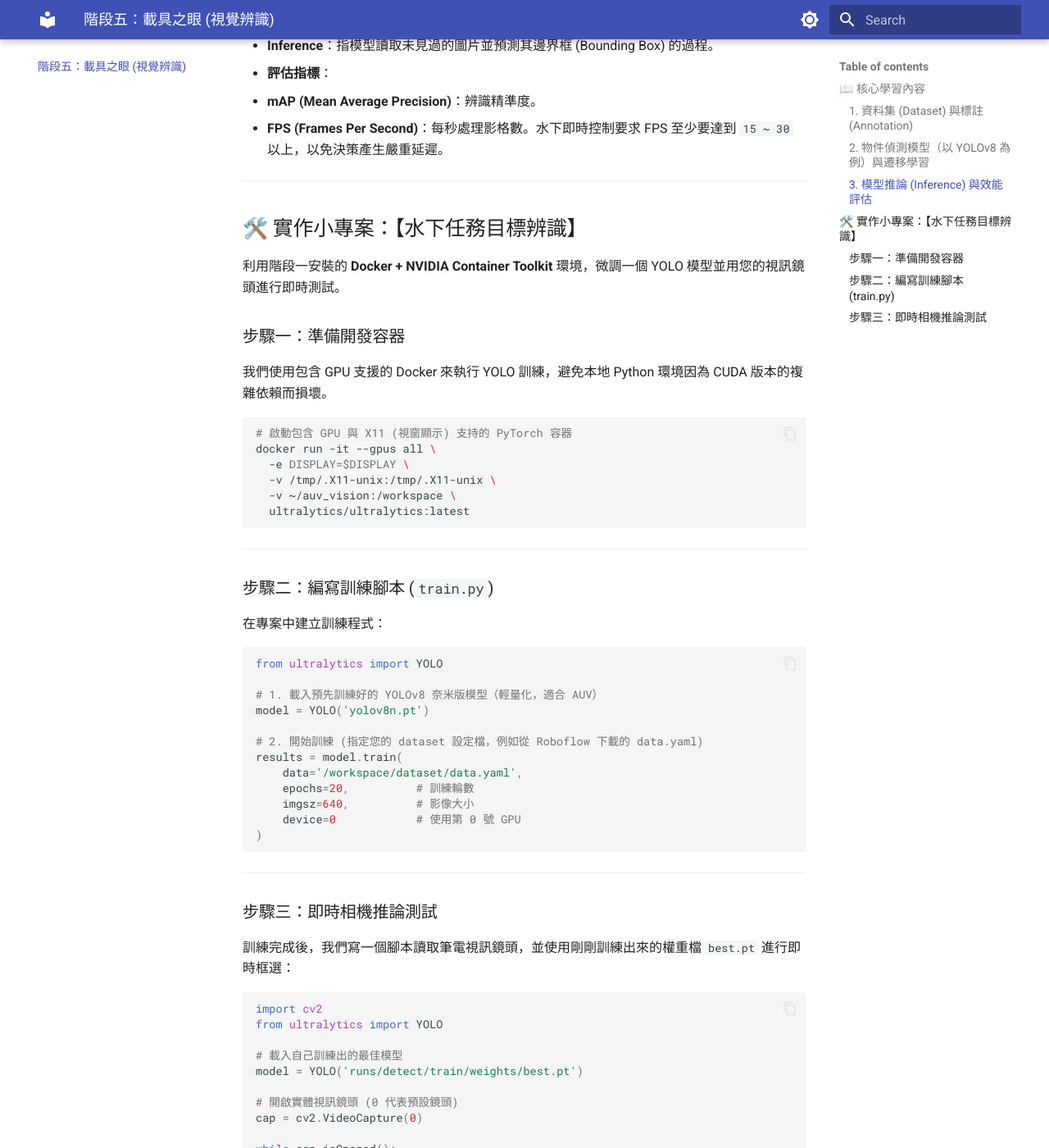
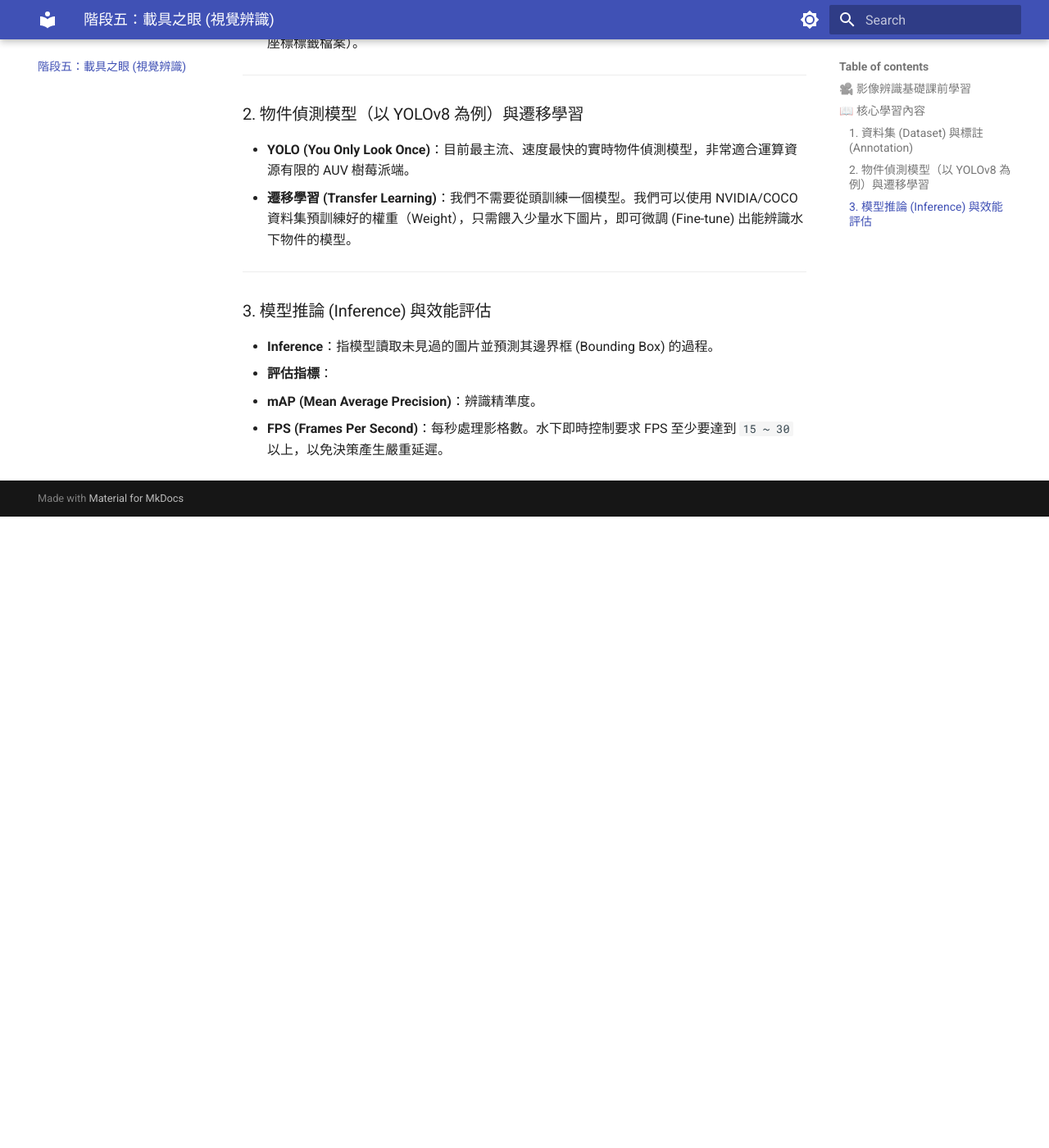
Before and after one commit to hereyougoai/auv-training-2026, an MkDocs documentation site: the page built from docs/stage5_vision/index.md, in a window 1280 px wide and 1400 px high, scrolled down 928 px. Shown: the whole window at 82% size. Built offline with MkDocs 1.6.1 and Material for MkDocs 9.7.7, drawn with Linux system fonts in a browser that asks for light colours; after the commit the page ends 1558 px from its top, so only the background shows below that; some of the changed text lies outside the part shown.

Commit message:
docs: add 3Blue1Brown video to Stage 5 and remove practical project

````diff
--- a/docs/stage5_vision/index.md
+++ b/docs/stage5_vision/index.md
@@ -1,6 +1,18 @@
-# 階段五：載具之眼（視覺辨識模型訓練基礎） 👁️📷
+# 階段五：視覺辨識模型訓練基礎
 
 水下環境極其複雜，水質混濁、折射與光線衰減都會影響影像。要讓 AUV 能夠在水下自主穿過閘門、撞擊標靶，視覺辨識是關鍵。本階段的重點在於建立**「資料收集 -> 標註 -> 訓練 -> 推論」**的完整 AI Pipeline 概念。
+
+---
+
+### 🎥 影像辨識基礎課前學習
+
+在正式進入實作之前，建議學員先觀看以下 3Blue1Brown 的經典科普影片，理解神經網路 (Neural Network) 與深度學習的核心運作原理，這對於理解模型如何透過特徵圖譜來「認出」水下目標物非常有幫助：
+
+* **推薦影片**：[But what is a neural network? | Chapter 1, Deep learning](http://www.youtube.com/watch?v=aircAruvnKk) (由 3Blue1Brown 提供，附有中文字幕)
+* **核心學習要點**：
+  - 了解什麼是神經元 (Neuron) 以及它們如何被層層堆疊。
+  - 理解權重 (Weight) 與偏差 (Bias) 的基本概念。
+  - 明白輸入一張影像（例如 28x28 像素的影像）是如何轉化成數值在神經網路中傳遞，進而輸出預測結果。
 
 ---
 
@@ -24,75 +36,3 @@
 * **評估指標**：
   * **mAP (Mean Average Precision)**：辨識精準度。
   * **FPS (Frames Per Second)**：每秒處理影格數。水下即時控制要求 FPS 至少要達到 `15 ~ 30` 以上，以免決策產生嚴重延遲。
-
----
-
-## 🛠️ 實作小專案：【水下任務目標辨識】
-
-利用階段一安裝的 **Docker + NVIDIA Container Toolkit** 環境，微調一個 YOLO 模型並用您的視訊鏡頭進行即時測試。
-
-### 步驟一：準備開發容器
-我們使用包含 GPU 支援的 Docker 來執行 YOLO 訓練，避免本地 Python 環境因為 CUDA 版本的複雜依賴而損壞。
-```bash
-# 啟動包含 GPU 與 X11 (視窗顯示) 支持的 PyTorch 容器
-docker run -it --gpus all \
-  -e DISPLAY=$DISPLAY \
-  -v /tmp/.X11-unix:/tmp/.X11-unix \
-  -v ~/auv_vision:/workspace \
-  ultralytics/ultralytics:latest
-```
-
----
-
-### 步驟二：編寫訓練腳本 (`train.py`)
-在專案中建立訓練程式：
-```python
-from ultralytics import YOLO
-
-# 1. 載入預先訓練好的 YOLOv8 奈米版模型（輕量化，適合 AUV）
-model = YOLO('yolov8n.pt')
-
-# 2. 開始訓練 (指定您的 dataset 設定檔，例如從 Roboflow 下載的 data.yaml)
-results = model.train(
-    data='/workspace/dataset/data.yaml',
-    epochs=20,          # 訓練輪數
-    imgsz=640,          # 影像大小
-    device=0            # 使用第 0 號 GPU
-)
-```
-
----
-
-### 步驟三：即時相機推論測試
-訓練完成後，我們寫一個腳本讀取筆電視訊鏡頭，並使用剛剛訓練出來的權重檔 `best.pt` 進行即時框選：
-
-```python
-import cv2
-from ultralytics import YOLO
-
-# 載入自己訓練出的最佳模型
-model = YOLO('runs/detect/train/weights/best.pt')
-
-# 開啟實體視訊鏡頭 (0 代表預設鏡頭)
-cap = cv2.VideoCapture(0)
-
-while cap.isOpened():
-    success, frame = cap.read()
-    if not success:
-        break
-
-    # 進行模型推論
-    results = model(frame)
-
-    # 繪製辨識框並顯示在畫面上
-    annotated_frame = results[0].plot()
-    cv2.imshow("AUV Vision - Realtime Inference", annotated_frame)
-
-    # 按下 'q' 鍵退出
-    if cv2.waitKey(1) & 0xFF == ord('q'):
-        break
-
-cap.release()
-cv2.destroyAllWindows()
-```
-拿著與訓練資料集中顏色形狀相同的物體（例如：紅色的水底標籤或可樂罐代替紅浮標）放在鏡頭前，觀察模型是否能夠精準框選！
````
